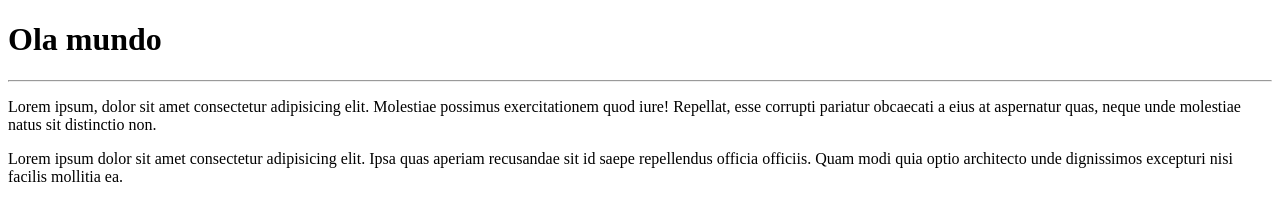
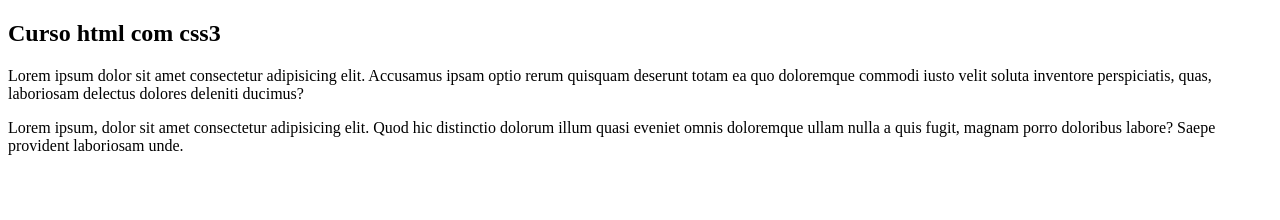
Before and after one commit to BrunoRM05/EstudoGiteWeb, a plain HTML site: page Site exemplo/index.html in a window 1280 px wide. Drawn offline with Linux system fonts and the light colour scheme.

Commit message:
Update index.html

```diff
--- a/Site exemplo/index.html
+++ b/Site exemplo/index.html
@@ -7,18 +7,17 @@
     <title>EstudoWeb</title>
 </head>
 <body>
-    <h1>Ola mundo</h1>
-    <hr>
-    <p>Lorem ipsum, dolor sit amet consectetur adipisicing elit.
-        Molestiae possimus exercitationem quod iure! Repellat,
-        esse corrupti pariatur obcaecati a eius at aspernatur
-        quas, neque unde molestiae natus sit distinctio non.
-    </p>
-    <p>Lorem ipsum dolor sit amet consectetur adipisicing elit.
-            Ipsa quas aperiam recusandae sit id saepe repellendus
-            officia officiis. Quam modi quia optio architecto unde
-            dignissimos excepturi nisi facilis mollitia ea.
-    </p>
+    <main>
+        <header>
+            <article>
+                <h2>Curso html com css3</h2>
+                <p>Lorem ipsum dolor sit amet consectetur adipisicing elit. Accusamus ipsam optio rerum quisquam deserunt totam ea quo doloremque commodi iusto velit soluta inventore perspiciatis, quas, laboriosam delectus dolores deleniti ducimus?
+                 <p>Lorem ipsum, dolor sit amet consectetur adipisicing elit. Quod hic distinctio dolorum illum quasi eveniet omnis doloremque ullam nulla a quis fugit, magnam porro doloribus labore? Saepe provident laboriosam unde.</p>
+                </p>
+            </article>
+        </header>
+
+    </main>
 
 </body>
 </html>
```
